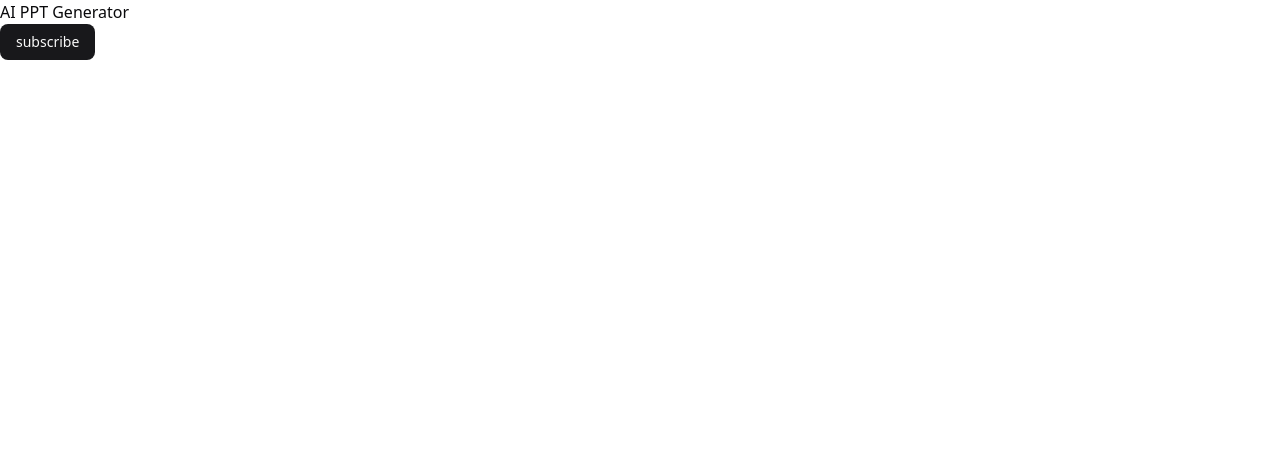
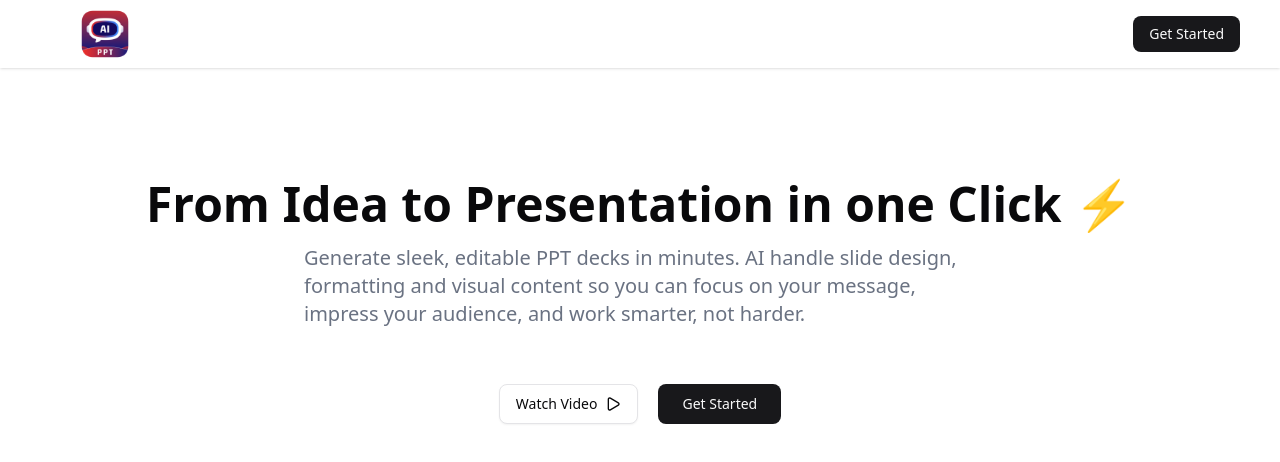
Before and after one commit to devika-viswanath/ai-presentation-slide-generator, a React (Vite) app: page / in a window 1280 px wide. Shown: the top 462 px of the page. Built offline with nearby package versions, Linux system fonts and the light colour scheme.

Commit message:
Add hero section to landing page

```diff
--- a/src/App.tsx
+++ b/src/App.tsx
@@ -3,13 +3,15 @@ import reactLogo from './assets/react.svg'
 import viteLogo from '/vite.svg'
 import './App.css'
 import { Button } from './components/ui/button'
+import Header from './components/custom/Header'
+import Hero from './components/custom/Hero'
 function App() {
   const [count, setCount] = useState(0)
 
   return (
     <div>
-      <h1>AI PPT Generator</h1>
-      <Button>subscribe</Button>
+      <Header/>
+      <Hero/>
     </div>
   )
 }
--- /dev/null
+++ b/src/components/custom/Header.tsx
@@ -0,0 +1,13 @@
+import React from 'react'
+import logo from '../../assets/logo.png'
+import { Button } from '../ui/button'
+function Header() {
+  return (
+    <div className='flex items-center justify-between px-10 shadow'>
+      <img src={logo} alt="Logo" width={130} height={130} />
+      <Button>Get Started</Button>
+    </div>
+  )
+}
+
+export default Header
--- /dev/null
+++ b/src/components/custom/Hero.tsx
@@ -0,0 +1,19 @@
+import { Play, Video } from 'lucide-react'
+import React from 'react'
+import { Button } from '../ui/button'
+
+
+function Hero() {
+  return (
+    <div className='flex flex-col items-center justify-center mt-28 space-y-4'>
+      <h2 className='font-bold text-5xl'>From Idea to Presentation in one Click ⚡</h2>
+      <p className='text-xl text-gray-500 max-w-2xl'>Generate sleek, editable PPT decks in minutes. AI handle slide design, formatting and visual content so you can focus on your message, impress your audience, and work smarter, not harder.</p>
+      <div className='flex gap-5 mt-10'>
+        <Button variant={'outline'} size={'lg'}> Watch Video <Play /> </Button>
+        <Button size={'lg'}>Get Started</Button>
+      </div>
+    </div>
+  )
+}
+
+export default Hero
```
Also changed, not shown: src/assets/logo.png (added).
